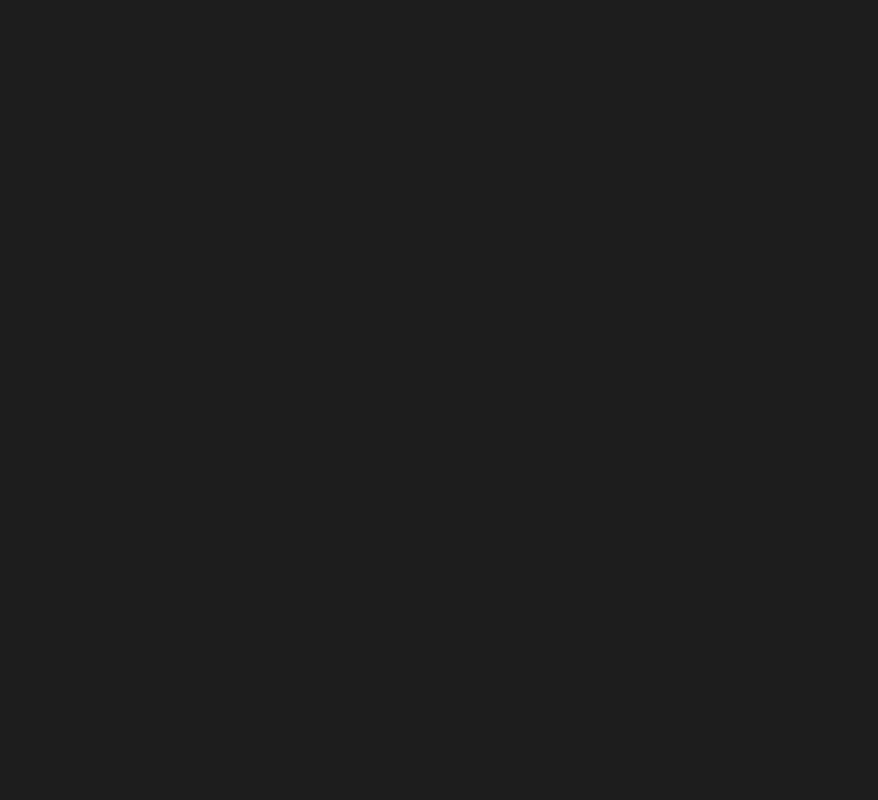
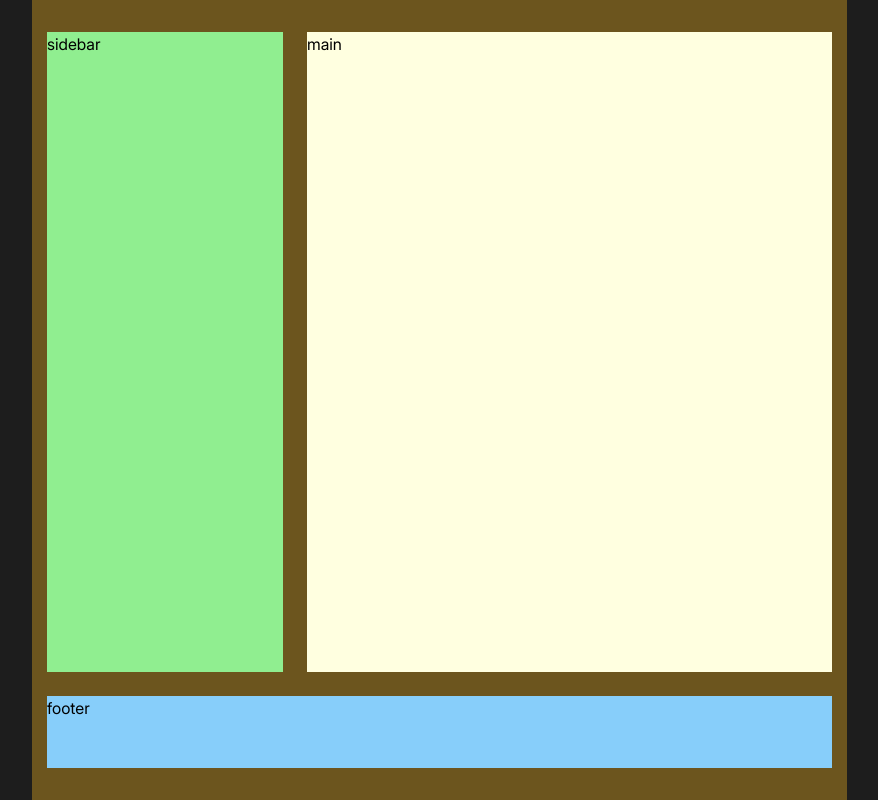
Before and after one commit to serj2626/rlt-test, a Vue app: page / in a window 1280 px wide. Shown: the whole page, without its empty margins (193-1071 px from the left). Built offline with nearby package versions, Linux system fonts and the light colour scheme; the HTML template or start-up script is replaced by a standard one.

Commit message:
feat: upgrade structure

```diff
--- a/src/App.vue
+++ b/src/App.vue
@@ -1,15 +1,33 @@
-<script lang="ts" setup>
-
-</script>
+<script lang="ts" setup></script>
 
 <template>
- <div class="app">
-  <aside class="sidebar"></aside>
-  <main class="main"></main>
-  <footer class="footer"></footer>
- </div>
+  <div class="app container">
+    <aside class="sidebar">sidebar</aside>
+    <main class="main">main</main>
+    <footer class="footer">footer</footer>
+  </div>
 </template>
 
 <style lang="scss" scoped>
-
+.app {
+  display: grid;
+  grid-template-columns: 236px 1fr;
+  grid-template-rows: 1fr 72px;
+  gap: 24px;
+  grid-template-areas:
+    "sidebar main"
+    "footer footer";
+}
+.sidebar {
+  grid-area: sidebar;
+  background-color: lightgreen;
+}
+.main {
+  grid-area: main;
+  background-color: lightyellow;
+}
+.footer {
+  grid-area: footer;
+  background-color: lightskyblue;
+}
 </style>
```
